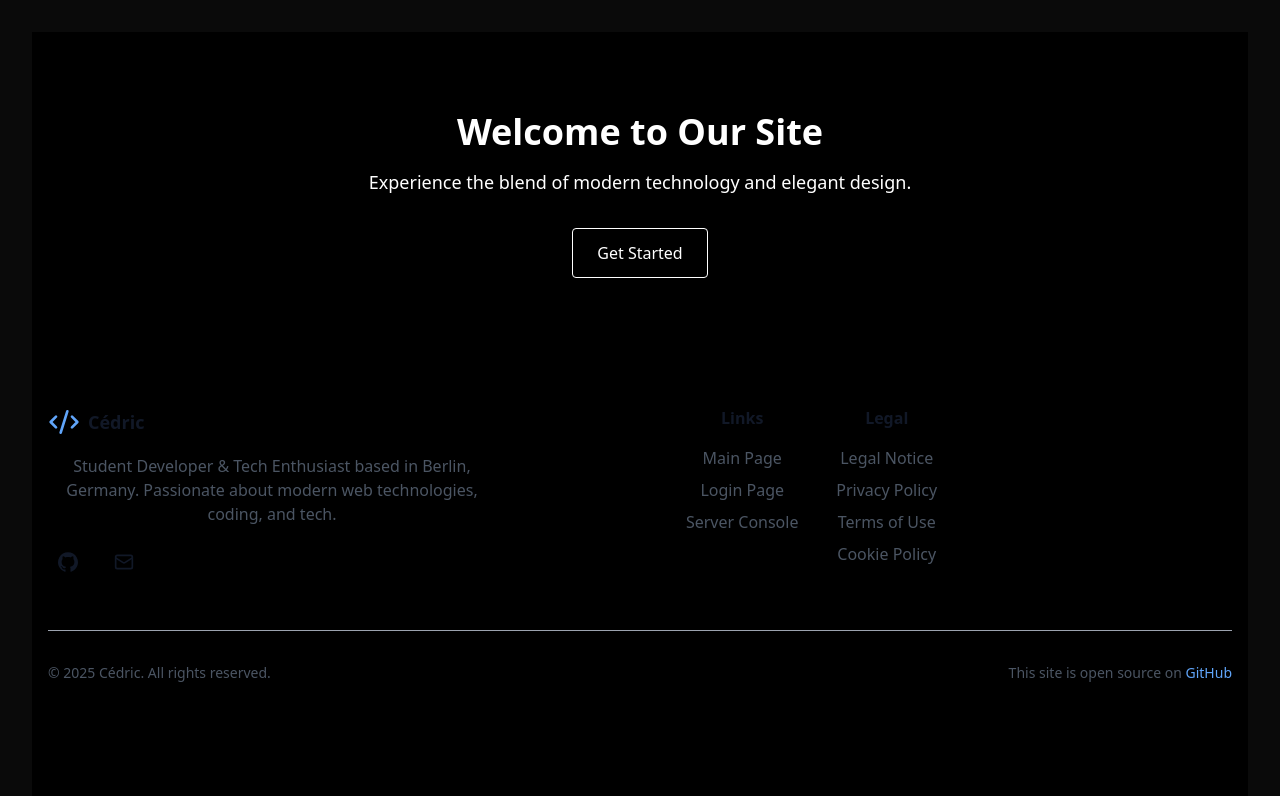
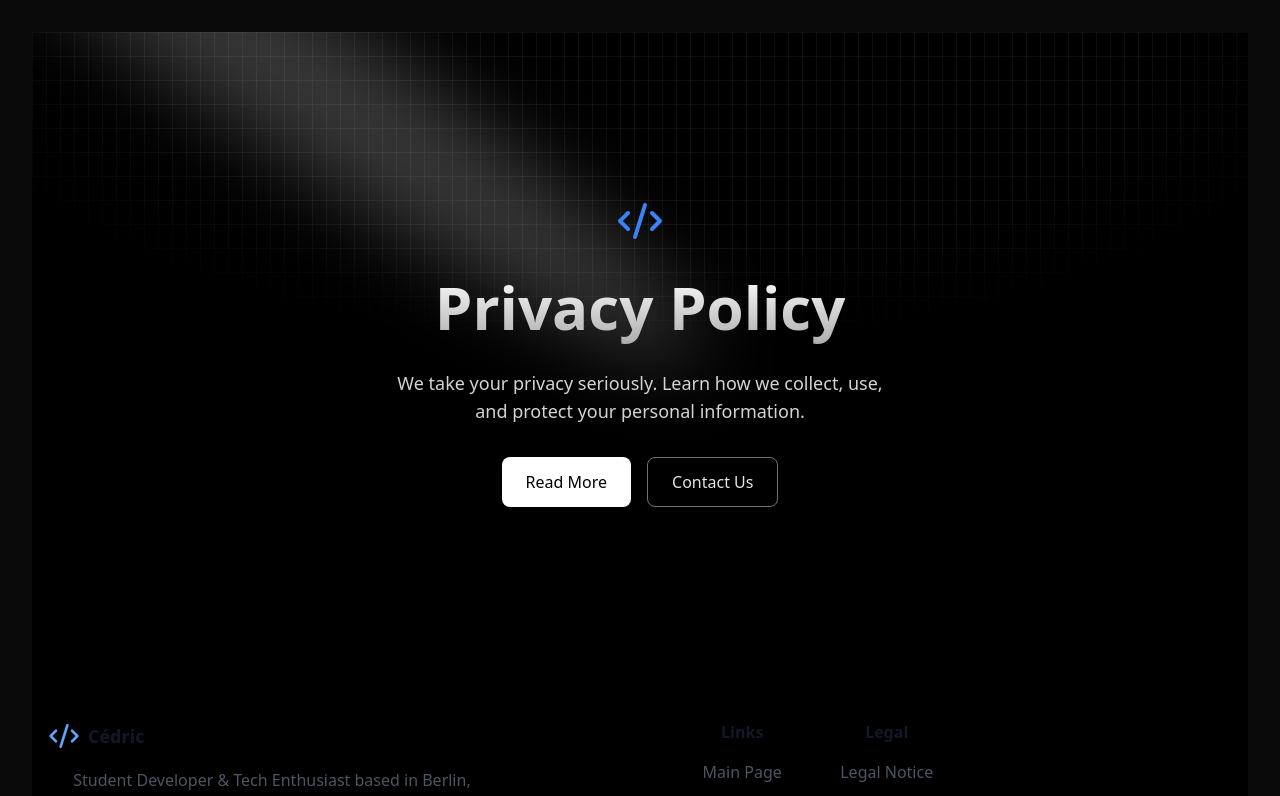
Before and after one commit to Zzackllack/Datenschutzerklaerung, a React (Vite) app: page / in a window 1280 px wide. Shown: the top 796 px of the page. Built offline with nearby package versions, Linux system fonts and the light colour scheme.

Commit message:
Enhance Hero component with new layout and animations; update Spotlight component for improved rendering

```diff
--- a/src/components/Hero.tsx
+++ b/src/components/Hero.tsx
@@ -1,23 +1,43 @@
 import React from "react";
 import { Spotlight } from "./ui/spotlight";
+import { Icons } from "./ui/icons";
 
 const Hero = () => {
   return (
-    <section className="relative overflow-hidden bg-black text-white py-20">
-      <Spotlight className="absolute inset-0" fill="#ffffff" />
-      <div className="relative container mx-auto px-4 text-center">
-        <h1 className="text-4xl font-bold mb-4">Welcome to Our Site</h1>
-        <p className="text-lg mb-8">
-          Experience the blend of modern technology and elegant design.
-        </p>
-        <a
-          href="#get-started"
-          className="inline-block px-6 py-3 border border-white rounded hover:bg-white hover:text-black transition"
-        >
-          Get Started
-        </a>
+    <div className="w-full h-[40rem] relative flex flex-col items-center justify-center overflow-hidden bg-black antialiased">
+      <Spotlight
+        className="-top-40 left-0 md:left-60 md:-top-20"
+        fill="white"
+      />
+      <div className="relative z-10 mx-auto max-w-4xl px-4 text-center">
+        <div className="relative z-10 flex flex-col items-center">
+          <Icons.logo className="h-12 w-12 text-blue-500 mb-8" />
+          <h1 className="text-4xl md:text-6xl font-bold bg-clip-text text-transparent bg-gradient-to-b from-neutral-50 to-neutral-400 bg-opacity-50 pb-4">
+            Privacy Policy
+          </h1>
+          <p className="mt-4 font-normal text-base md:text-lg text-neutral-300 max-w-lg mx-auto">
+            We take your privacy seriously. Learn how we collect, use, and protect your personal information.
+          </p>
+          <div className="mt-8 flex flex-col md:flex-row gap-4 justify-center">
+            <a
+              href="#policy-details"
+              className="inline-flex items-center justify-center px-6 py-3 rounded-lg bg-white text-black font-medium hover:bg-neutral-200 transition-colors"
+            >
+              Read More
+            </a>
+            <a
+              href="mailto:contact@zacklack.de"
+              className="inline-flex items-center justify-center px-6 py-3 rounded-lg border border-neutral-500 text-neutral-200 hover:bg-neutral-900 transition-colors"
+            >
+              Contact Us
+            </a>
+          </div>
+        </div>
       </div>
-    </section>
+
+      {/* Background grid effect */}
+      <div className="absolute inset-0 bg-[linear-gradient(to_right,#4f4f4f2e_1px,transparent_1px),linear-gradient(to_bottom,#4f4f4f2e_1px,transparent_1px)] bg-[size:14px_24px] [mask-image:radial-gradient(ellipse_60%_50%_at_50%_0%,#000_70%,transparent_100%)]" />
+    </div>
   );
 };
 
--- a/src/components/ui/spotlight.tsx
+++ b/src/components/ui/spotlight.tsx
@@ -1,16 +1,15 @@
-import React from "react";
 import { cn } from "./lib/utils";
 
-type SpotlightProps = {
+interface SpotlightProps {
   className?: string;
   fill?: string;
-};
+}
 
-export const Spotlight = ({ className, fill }: SpotlightProps) => {
+export function Spotlight({ className, fill }: SpotlightProps) {
   return (
     <svg
       className={cn(
-        "animate-spotlight pointer-events-none absolute z-[1]  h-[169%] w-[138%] lg:w-[84%] opacity-0",
+        "animate-spotlight pointer-events-none absolute z-[1] h-[169%] w-[138%] opacity-0 lg:w-[84%]",
         className
       )}
       xmlns="http://www.w3.org/2000/svg"
@@ -26,7 +25,7 @@ export const Spotlight = ({ className, fill }: SpotlightProps) => {
           transform="matrix(-0.822377 -0.568943 -0.568943 0.822377 3631.88 2291.09)"
           fill={fill || "white"}
           fillOpacity="0.21"
-        ></ellipse>
+        />
       </g>
       <defs>
         <filter
@@ -38,19 +37,19 @@ export const Spotlight = ({ className, fill }: SpotlightProps) => {
           filterUnits="userSpaceOnUse"
           colorInterpolationFilters="sRGB"
         >
-          <feFlood floodOpacity="0" result="BackgroundImageFix"></feFlood>
+          <feFlood floodOpacity="0" result="BackgroundImageFix" />
           <feBlend
             mode="normal"
             in="SourceGraphic"
             in2="BackgroundImageFix"
             result="shape"
-          ></feBlend>
+          />
           <feGaussianBlur
             stdDeviation="151"
             result="effect1_foregroundBlur_1065_8"
-          ></feGaussianBlur>
+          />
         </filter>
       </defs>
     </svg>
   );
-};
+}
--- a/tailwind.config.js
+++ b/tailwind.config.js
@@ -1,9 +1,26 @@
+const { transform } = require('typescript');
+
 /** @type {import('tailwindcss').Config} */
 module.exports = {
     darkMode: ["class"],
     content: ["./index.html", "./src/**/*.{ts,tsx,js,jsx}"],
   theme: {
   	extend: {
+      animation: {
+        spotlight: "spotlight 2s ease .75s 1 forwards",
+      },
+      keyframes: {
+        spotlight: {
+          "0%": {
+            opacity: 0,
+            transform: "translate(-72%, -62%) scale(0.5)",
+          },
+          "100%": {
+            opacity: 1,
+            transform: "translate(-50%, -40%) scale(1)",
+          },
+        },
+      },
   		borderRadius: {
   			lg: 'var(--radius)',
   			md: 'calc(var(--radius) - 2px)',
```
